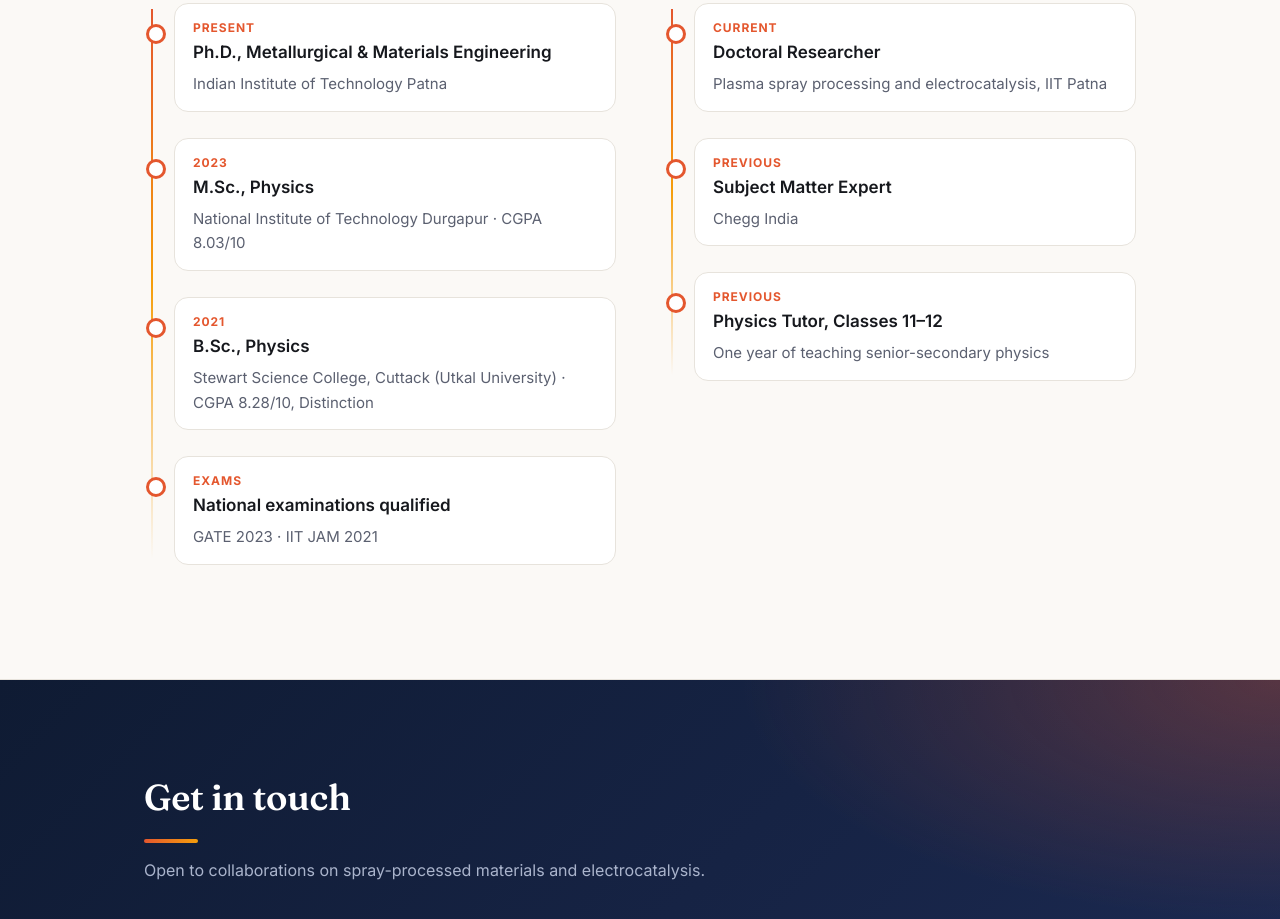
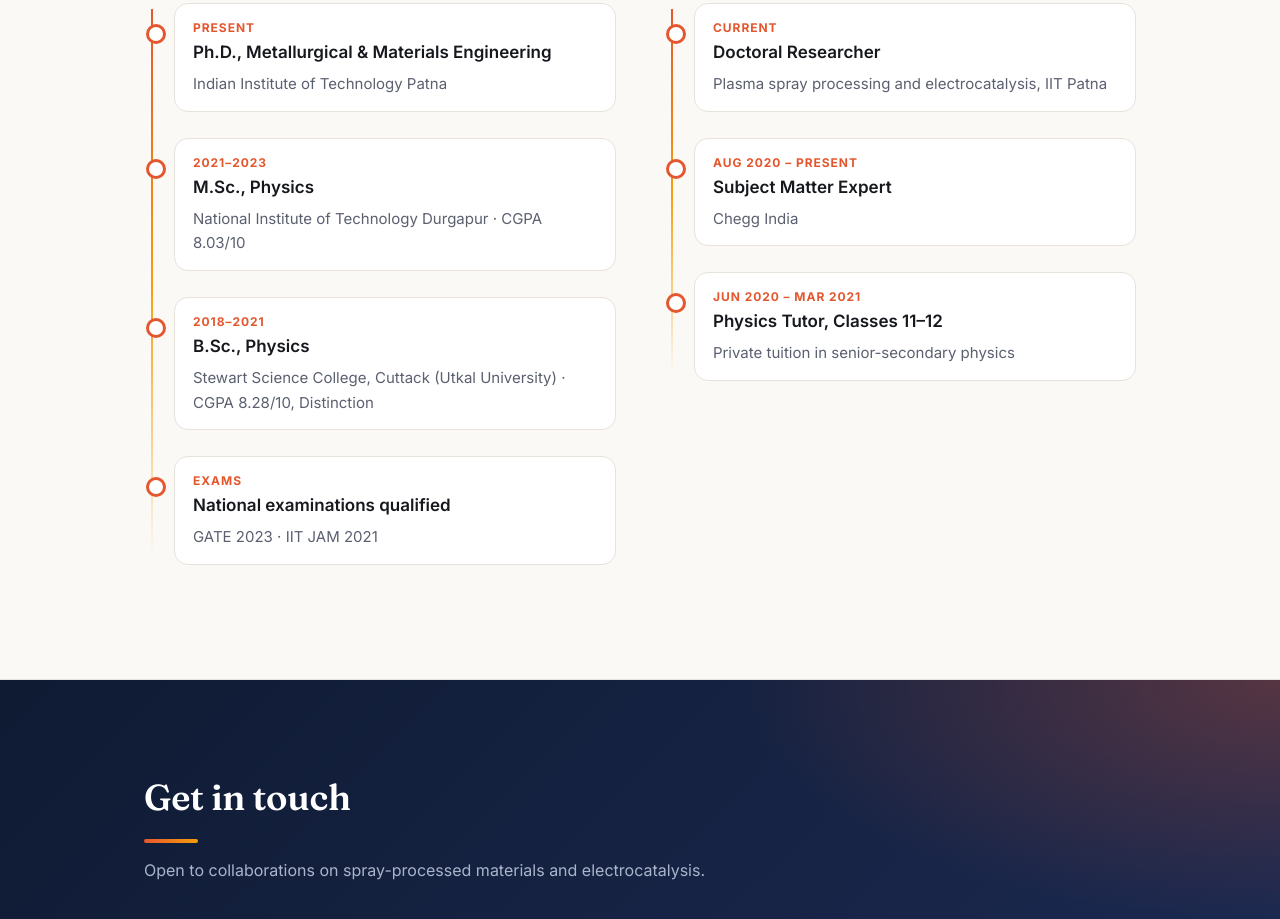
Before and after one commit to isheeprasadkar/isheeprasadkar.github.io, a plain HTML site: page index.html in a window 1280 px wide. Shown: the part 9306-10225 px from the top of the page. Drawn offline with Linux system fonts and the light colour scheme; some icons are missing.

Commit message:
Add date ranges for education and experience

```diff
--- a/index.html
+++ b/index.html
@@ -580,8 +580,8 @@
       <h3 style="margin-bottom:22px;font-size:20px">Education</h3>
       <div class="timeline">
         <div class="t-item"><div class="t-when">PRESENT</div><h3>Ph.D., Metallurgical &amp; Materials Engineering</h3><p>Indian Institute of Technology Patna</p></div>
-        <div class="t-item"><div class="t-when">2023</div><h3>M.Sc., Physics</h3><p>National Institute of Technology Durgapur · CGPA 8.03/10</p></div>
-        <div class="t-item"><div class="t-when">2021</div><h3>B.Sc., Physics</h3><p>Stewart Science College, Cuttack (Utkal University) · CGPA 8.28/10, Distinction</p></div>
+        <div class="t-item"><div class="t-when">2021–2023</div><h3>M.Sc., Physics</h3><p>National Institute of Technology Durgapur · CGPA 8.03/10</p></div>
+        <div class="t-item"><div class="t-when">2018–2021</div><h3>B.Sc., Physics</h3><p>Stewart Science College, Cuttack (Utkal University) · CGPA 8.28/10, Distinction</p></div>
         <div class="t-item"><div class="t-when">EXAMS</div><h3>National examinations qualified</h3><p>GATE 2023 · IIT JAM 2021</p></div>
       </div>
     </div>
@@ -589,8 +589,8 @@
       <h3 style="margin-bottom:22px;font-size:20px">Experience</h3>
       <div class="timeline">
         <div class="t-item"><div class="t-when">CURRENT</div><h3>Doctoral Researcher</h3><p>Plasma spray processing and electrocatalysis, IIT Patna</p></div>
-        <div class="t-item"><div class="t-when">PREVIOUS</div><h3>Subject Matter Expert</h3><p>Chegg India</p></div>
-        <div class="t-item"><div class="t-when">PREVIOUS</div><h3>Physics Tutor, Classes 11–12</h3><p>One year of teaching senior-secondary physics</p></div>
+        <div class="t-item"><div class="t-when">AUG 2020 – PRESENT</div><h3>Subject Matter Expert</h3><p>Chegg India</p></div>
+        <div class="t-item"><div class="t-when">JUN 2020 – MAR 2021</div><h3>Physics Tutor, Classes 11–12</h3><p>Private tuition in senior-secondary physics</p></div>
       </div>
     </div>
   </div>
```
